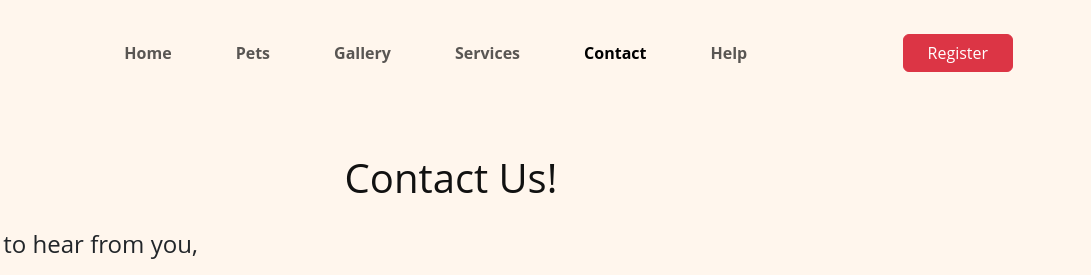
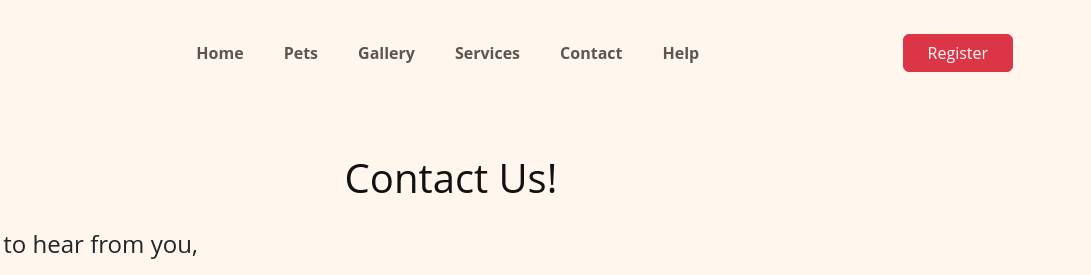
Before and after one commit to Ragul1106/pet-adoption, a plain HTML site: page contactPage.html in a window 1280 px wide. Shown: the top 275 px of the page, 189-1280 px from the left. Drawn offline with nearby package versions, Linux system fonts and the light colour scheme.

Commit message:
folder change

```diff
--- a/contactPage.html
+++ b/contactPage.html
@@ -169,52 +169,33 @@
     </style>
   </head>
   <body>
-    <!-- Navbar -->
+
     <!-- <nav class="navbar navbar-expand-lg py-3" style="position: fixed; width: 100%;  background-color:#fff6ed;"> -->
-    <nav class="navbar navbar-expand-lg py-3" >
+    <nav class="navbar navbar-expand-lg py-3" style="background-color: #fff6ed !important;">
+
   <div class="container px-2">
+
     <a class="navbar-brand me-4" href="index.html">
-          <img
-            src="Images/360_F_112613854_pw8ZkYdUo0zD4za7Fk1IcoXknuFNhdGM-removebg-preview.png"
-            alt="Logo"
-            style="width: 80px"
-          />
+      <img src="Images/360_F_112613854_pw8ZkYdUo0zD4za7Fk1IcoXknuFNhdGM-removebg-preview.png" alt="Logo" style="width: 80px;" />
     </a>
-        <button
-          class="navbar-toggler"
-          type="button"
-          data-bs-toggle="collapse"
-          data-bs-target="#navbarNav"
-        >
+
+    <button class="navbar-toggler" type="button" data-bs-toggle="collapse" data-bs-target="#navbarNav">
       <span class="navbar-toggler-icon"></span>
     </button>
-        <div
-          class="collapse navbar-collapse justify-content-between"
-          id="navbarNav"
-        >
-          <ul class="navbar-nav mx-auto gap-lg-5">
-            <li class="nav-item">
-              <a class="nav-link fw-bold" href="index.html">Home</a>
-            </li>
-            <li class="nav-item">
-              <a class="nav-link fw-bold" href="pets.html">Pets</a>
-            </li>
-            <li class="nav-item">
-              <a class="nav-link fw-bold" href="gallery.html">Gallery</a>
-            </li>
-            <li class="nav-item">
-              <a class="nav-link fw-bold" href="services.html">Services</a>
-            </li>
-            <li class="nav-item">
-              <a class="nav-link fw-bold active" href="#"
-                >Contact</a
-              >
-            </li>
-            <li class="nav-item">
-              <a class="nav-link fw-bold" href="help.html">Help</a>
-            </li>
+
+    <div class="collapse navbar-collapse" id="navbarNav">
+      <ul class="navbar-nav mx-auto mb-2 mb-lg-0 gap-lg-4 text-center">
+        <li class="nav-item"><a class="nav-link fw-bold" href="#">Home</a></li>
+        <li class="nav-item"><a class="nav-link fw-bold" href="pets.html">Pets</a></li>
+        <li class="nav-item"><a class="nav-link fw-bold" href="gallery.html">Gallery</a></li>
+        <li class="nav-item"><a class="nav-link fw-bold" href="services.html">Services</a></li>
+        <li class="nav-item"><a class="nav-link fw-bold" href="contactPage.html">Contact</a></li>
+        <li class="nav-item"><a class="nav-link fw-bold" href="help.html">Help</a></li>
       </ul>
-          <a href="register.html" class="btn btn-danger px-4 ms-4 mt-2 mt-lg-0">Register</a>
+
+      <div class="text-center text-lg-start">
+        <a href="register.html" class="btn btn-danger px-4 mt-2 mt-lg-0">Register</a>
+      </div>
     </div>
   </div>
 </nav>
```
Also changed, not shown: adopt.html (+20 -37 lines), gallery.html (+10 -6 lines), help.html (+14 -6 lines), index.html (+14 -5 lines), pets.html (+10 -5 lines), services.html (+11 -6 lines). Lines whose indentation alone changed are shown as unchanged.
